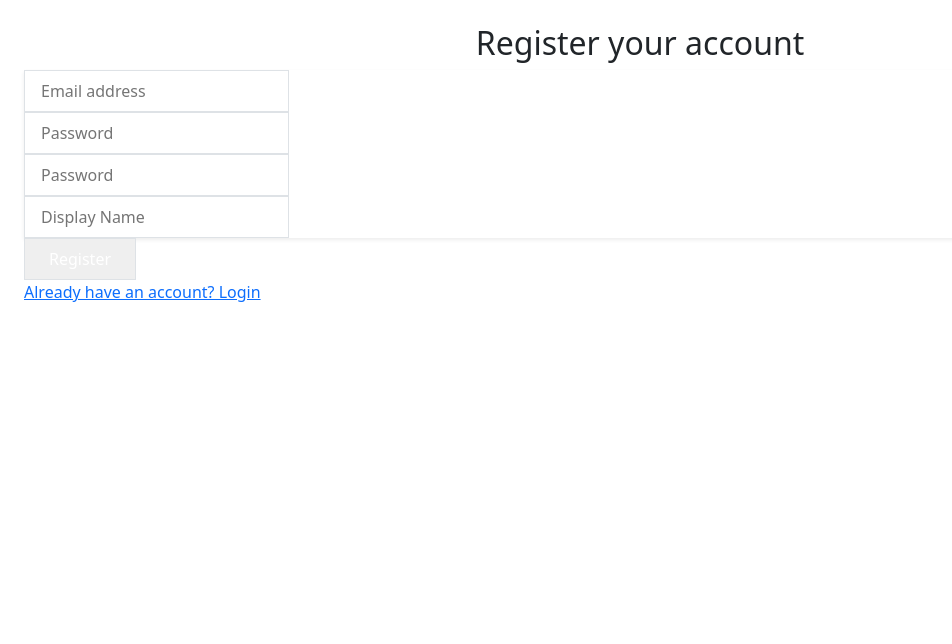
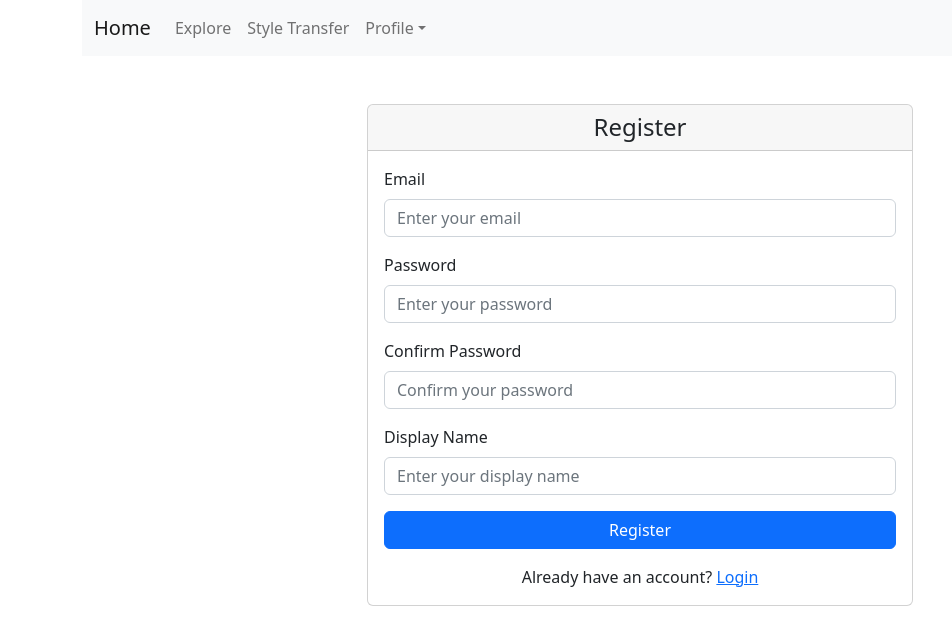
Before and after one commit to ciizz/Democrastyle, a React (Create React App) app in the folder frontend/: page /Register in a window 1280 px wide. Shown: the top 644 px of the page, without its empty margins (0-952 px from the left). Built offline with nearby package versions, Linux system fonts and the light colour scheme; no server answers.

Commit message:
some style changes

```diff
--- a/frontend/src/Components/Login.js
+++ b/frontend/src/Components/Login.js
@@ -1,9 +1,9 @@
 import { useState } from "react";
-import { Link } from "react-router-dom";
 import { useAuth } from "../Contexts/AuthContext";
 import { useEffect } from "react";
 import { useNavigate } from "react-router-dom";
-
+import NavBar from '../Components/NavBar';
+import { Container, Row, Col, Button, Form, Card, CardHeader, CardBody, FormGroup, Label, Input} from 'reactstrap';
 
 export default function Login() {
     const navigate = useNavigate();
@@ -40,61 +40,106 @@ export default function Login() {
     }
 
     return (
-        <div className="min-h-full flex items-center justify-center py-12 px-4 sm:px-6 lg:px-8">
-        <div className="max-w-md w-full space-y-8">
-            <div>
-            <h2 className="mt-4 text-3xl text-center tracking-tight font-light dark:text-white">
-                Login to your account
-            </h2>
-            </div>
-            <form className="mt-8 space-y-6" onSubmit={handleFormSubmit}>
-            <div className="rounded-md shadow-sm -space-y-px">
-                <div>
-                <input
-                    id="email-address"
+    //     <div className="min-h-full flex items-center justify-center py-12 px-4 sm:px-6 lg:px-8">
+    //     <div className="max-w-md w-full space-y-8">
+    //         <div>
+    //         <h2 className="mt-4 text-3xl text-center tracking-tight font-light dark:text-white">
+    //             Login to your account
+    //         </h2>
+    //         </div>
+    //         <form className="mt-8 space-y-6" onSubmit={handleFormSubmit}>
+    //         <div className="rounded-md shadow-sm -space-y-px">
+    //             <div>
+    //             <input
+    //                 id="email-address"
+    //                 name="email"
+    //                 type="email"
+    //                 autoComplete="email"
+    //                 required
+    //                 className="appearance-none rounded-none relative block w-full px-3 py-2 placeholder-gray-500 rounded-t-md bg-gray-50 border border-gray-300 text-gray-900 text-sm focus:outline-none focus:ring-blue-500 focus:border-blue-500 dark:bg-gray-700 dark:border-gray-600 dark:placeholder-gray-400 dark:text-white dark:focus:ring-blue-500 dark:focus:border-blue-500 focus:z-10 sm:text-sm"
+    //                 placeholder="Email address"
+    //                 onChange={(e) => setEmail(e.target.value)}
+    //             />
+    //             </div>
+    //             <div>
+    //             <input
+    //                 id="password"
+    //                 name="password"
+    //                 type="password"
+    //                 autoComplete="current-password"
+    //                 required
+    //                 className="appearance-none rounded-none relative block w-full px-3 py-2 placeholder-gray-500 rounded-t-md bg-gray-50 border border-gray-300 text-gray-900 text-sm focus:outline-none focus:ring-blue-500 focus:border-blue-500 dark:bg-gray-700 dark:border-gray-600 dark:placeholder-gray-400 dark:text-white dark:focus:ring-blue-500 dark:focus:border-blue-500 focus:z-10 sm:text-sm"
+    //                 placeholder="Password"
+    //                 onChange={(e) => setPassword(e.target.value)}
+    //             />
+    //             </div>
+    //         </div>
+    //         <div>
+    //             <button
+    //             type="submit"
+    //             className=" w-full flex justify-center py-2 px-4 border border-transparent text-sm font-medium rounded-md text-white bg-sky-800 hover:bg-sky-900"
+    //             disabled={loading}
+    //             >
+    //             Login
+    //             </button>
+    //         </div>
+    //         <div className="flex items-center justify-between">
+    //             <div className="text-sm">
+    //             <Link
+    //                 to="/register"
+    //                 className="text-blue-600 hover:underline dark:text-blue-500"
+    //             >
+    //                 Don't have an account? Register
+    //             </Link>
+    //             </div>
+    //         </div>
+    //         </form>
+    //     </div>
+    //     </div>
+    // );
+
+    <Container>
+      <NavBar />
+      <Row className="justify-content-center mt-5">
+        <Col md={6}>
+          <Card>
+            <CardHeader tag="h4" className="text-center">Login</CardHeader>
+            <CardBody>
+              <Form onSubmit={handleFormSubmit}>
+                <FormGroup>
+                  <Label for="email">Email</Label>
+                  <Input
+                    type="email"
                     name="email"
-                    type="email"
-                    autoComplete="email"
+                    id="email"
+                    placeholder="Enter your email"
+                    value={email}
+                    onChange={e => setEmail(e.target.value)}
                     required
-                    className="appearance-none rounded-none relative block w-full px-3 py-2 placeholder-gray-500 rounded-t-md bg-gray-50 border border-gray-300 text-gray-900 text-sm focus:outline-none focus:ring-blue-500 focus:border-blue-500 dark:bg-gray-700 dark:border-gray-600 dark:placeholder-gray-400 dark:text-white dark:focus:ring-blue-500 dark:focus:border-blue-500 focus:z-10 sm:text-sm"
-                    placeholder="Email address"
-                    onChange={(e) => setEmail(e.target.value)}
-                />
-                </div>
-                <div>
-                <input
+                  />
+                </FormGroup>
+                <FormGroup>
+                  <Label for="password">Password</Label>
+                  <Input
+                    type="password"
+                    name="password"
                     id="password"
-                    name="password"
-                    type="password"
-                    autoComplete="current-password"
+                    placeholder="Enter your password"
+                    value={password}
+                    onChange={e => setPassword(e.target.value)}
                     required
-                    className="appearance-none rounded-none relative block w-full px-3 py-2 placeholder-gray-500 rounded-t-md bg-gray-50 border border-gray-300 text-gray-900 text-sm focus:outline-none focus:ring-blue-500 focus:border-blue-500 dark:bg-gray-700 dark:border-gray-600 dark:placeholder-gray-400 dark:text-white dark:focus:ring-blue-500 dark:focus:border-blue-500 focus:z-10 sm:text-sm"
-                    placeholder="Password"
-                    onChange={(e) => setPassword(e.target.value)}
-                />
-                </div>
-            </div>
-            <div>
-                <button
-                type="submit"
-                className=" w-full flex justify-center py-2 px-4 border border-transparent text-sm font-medium rounded-md text-white bg-sky-800 hover:bg-sky-900"
-                disabled={loading}
-                >
-                Login
-                </button>
-            </div>
-            <div className="flex items-center justify-between">
-                <div className="text-sm">
-                <Link
-                    to="/register"
-                    className="text-blue-600 hover:underline dark:text-blue-500"
-                >
-                    Don't have an account? Register
-                </Link>
-                </div>
-            </div>
-            </form>
-        </div>
-        </div>
-    );
-}
+                  />
+                </FormGroup>
+                <Button color="primary" block
+                type = "submit"
+                disabled={loading}>
+                  Login
+                </Button>
+              </Form>
+            </CardBody>
+          </Card>
+        </Col>
+      </Row>
+    </Container>
+  );
+};
--- a/frontend/src/Components/Register.js
+++ b/frontend/src/Components/Register.js
@@ -3,6 +3,8 @@ import { Link } from "react-router-dom";
 import { useAuth } from "../Contexts/AuthContext";
 import { useEffect } from "react";
 import { useNavigate } from "react-router-dom";
+import { Container, Row, Col, Button, Form, Card, CardHeader, CardBody, FormGroup, Label, Input} from 'reactstrap';
+import NavBar from '../Components/NavBar';
 
 export default function Register() {
     const navigate = useNavigate();
@@ -39,85 +41,164 @@ export default function Register() {
     }
 
     return (
-        <div className="min-h-full flex items-center justify-center py-12 px-4 sm:px-6 lg:px-8">
-        <div className="max-w-md w-full space-y-8">
-            <div>
-            <h2 className="mt-4 text-3xl text-center tracking-tight font-light dark:text-white">
-                Register your account
-            </h2>
-            </div>
-            <form className="mt-8 space-y-6" onSubmit={handleFormSubmit}>
-            <div className="rounded-md shadow-sm -space-y-px">
-                <div>
-                <input
-                    id="email-address"
+    //     <div className="min-h-full flex items-center justify-center py-12 px-4 sm:px-6 lg:px-8">
+    //     <div className="max-w-md w-full space-y-8">
+    //         <div>
+    //         <h2 className="mt-4 text-3xl text-center tracking-tight font-light dark:text-white">
+    //             Register your account
+    //         </h2>
+    //         </div>
+    //         <form className="mt-8 space-y-6" onSubmit={handleFormSubmit}>
+    //         <div className="rounded-md shadow-sm -space-y-px">
+    //             <div>
+    //             <input
+    //                 id="email-address"
+    //                 name="email"
+    //                 type="email"
+    //                 autoComplete="email"
+    //                 required
+    //                 className="appearance-none rounded-none relative block w-full px-3 py-2 placeholder-gray-500 rounded-t-md bg-gray-50 border border-gray-300 text-gray-900 text-sm focus:outline-none focus:ring-blue-500 focus:border-blue-500 dark:bg-gray-700 dark:border-gray-600 dark:placeholder-gray-400 dark:text-white dark:focus:ring-blue-500 dark:focus:border-blue-500 focus:z-10 sm:text-sm"
+    //                 placeholder="Email address"
+    //                 onChange={(e) => setEmail(e.target.value)}
+    //             />
+    //             </div>
+    //             <div>
+    //             <input
+    //                 id="password"
+    //                 name="password"
+    //                 type="password"
+    //                 autoComplete="current-password"
+    //                 required
+    //                 className="appearance-none rounded-none relative block w-full px-3 py-2 placeholder-gray-500 rounded-t-md bg-gray-50 border border-gray-300 text-gray-900 text-sm focus:outline-none focus:ring-blue-500 focus:border-blue-500 dark:bg-gray-700 dark:border-gray-600 dark:placeholder-gray-400 dark:text-white dark:focus:ring-blue-500 dark:focus:border-blue-500 focus:z-10 sm:text-sm"
+    //                 placeholder="Password"
+    //                 onChange={(e) => setPassword(e.target.value)}
+    //             />
+    //             </div>
+    //             <div>
+    //                 <input
+    //                 id="confirmPassword"
+    //                 name="confirmPassword"
+    //                 type="password"
+    //                 autoComplete="current-password"
+    //                 required
+    //                 className="appearance-none rounded-none relative block w-full px-3 py-2 placeholder-gray-500 rounded-t-md bg-gray-50 border border-gray-300 text-gray-900 text-sm focus:outline-none focus:ring-blue-500 focus:border-blue-500 dark:bg-gray-700 dark:border-gray-600 dark:placeholder-gray-400 dark:text-white dark:focus:ring-blue-500 dark:focus:border-blue-500 focus:z-10 sm:text-sm"
+    //                 placeholder="Password"
+    //                 onChange={(e) => setConfirmPassword(e.target.value)}
+    //             />
+    //             </div>
+    //             <div>
+    //                 <input
+    //                 id="displayName"
+    //                 name="displayName"
+    //                 type="text"
+    //                 required
+    //                 className="appearance-none rounded-none relative block w-full px-3 py-2 placeholder-gray-500 rounded-t-md bg-gray-50 border border-gray-300 text-gray-900 text-sm focus:outline-none focus:ring-blue-500 focus:border-blue-500 dark:bg-gray-700 dark:border-gray-600 dark:placeholder-gray-400 dark:text-white dark:focus:ring-blue-500 dark:focus:border-blue-500 focus:z-10 sm:text-sm"
+    //                 placeholder="Display Name"
+    //                 onChange={(e) => setDisplayName(e.target.value)}
+    //             />
+    //             </div>
+
+    //         </div>
+    //         <div>
+    //             <button
+    //             type="submit"
+    //             className=" w-full flex justify-center py-2 px-4 border border-transparent text-sm font-medium rounded-md text-white bg-sky-800 hover:bg-sky-900"
+    //             disabled={loading}
+    //             >
+    //             Register
+    //             </button>
+    //         </div>
+    //         <div className="flex items-center justify-between">
+    //             <div className="text-sm">
+    //             <Link
+    //                 to="/login"
+    //                 className="text-blue-600 hover:underline dark:text-blue-500"
+    //             >
+    //                 Already have an account? Login
+    //             </Link>
+    //             </div>
+    //         </div>
+    //         </form>
+    //     </div>
+    //     </div>
+    // );
+    <Container>
+      <NavBar />
+      <Row className="justify-content-center mt-5">
+        <Col md={6}>
+          <Card>
+            <CardHeader tag="h4" className="text-center">Register</CardHeader>
+            <CardBody>
+              <Form onSubmit={handleFormSubmit}>
+                <FormGroup>
+                  <Label for="email">Email</Label>
+                  <Input
+                    type="email"
                     name="email"
-                    type="email"
-                    autoComplete="email"
+                    id="email"
+                    placeholder="Enter your email"
+                    value={email}
+                    onChange={e => setEmail(e.target.value)}
                     required
-                    className="appearance-none rounded-none relative block w-full px-3 py-2 placeholder-gray-500 rounded-t-md bg-gray-50 border border-gray-300 text-gray-900 text-sm focus:outline-none focus:ring-blue-500 focus:border-blue-500 dark:bg-gray-700 dark:border-gray-600 dark:placeholder-gray-400 dark:text-white dark:focus:ring-blue-500 dark:focus:border-blue-500 focus:z-10 sm:text-sm"
-                    placeholder="Email address"
-                    onChange={(e) => setEmail(e.target.value)}
                   />
-                </div>
-                <div>
-                <input
+                </FormGroup>
+                <FormGroup>
+                  <Label for="password">Password</Label>
+                  <Input
+                    type="password"
+                    name="password"
                     id="password"
-                    name="password"
+                    placeholder="Enter your password"
+                    value={password}
+                    onChange={e => setPassword(e.target.value)}
+                    required
+                  />
+                </FormGroup>
+                <FormGroup>
+                    <Label for="confirmPassword">Confirm Password</Label>
+                    <Input
                     type="password"
-                    autoComplete="current-password"
+                    name="confirmPassword"
+                    id="confirmPassword"
+                    placeholder="Confirm your password"
+                    value={confirmPassword}
+                    onChange={e => setConfirmPassword(e.target.value)}
                     required
-                    className="appearance-none rounded-none relative block w-full px-3 py-2 placeholder-gray-500 rounded-t-md bg-gray-50 border border-gray-300 text-gray-900 text-sm focus:outline-none focus:ring-blue-500 focus:border-blue-500 dark:bg-gray-700 dark:border-gray-600 dark:placeholder-gray-400 dark:text-white dark:focus:ring-blue-500 dark:focus:border-blue-500 focus:z-10 sm:text-sm"
-                    placeholder="Password"
-                    onChange={(e) => setPassword(e.target.value)}
                     />
-                </div>
-                <div>
-                    <input
-                    id="confirmPassword"
-                    name="confirmPassword"
-                    type="password"
-                    autoComplete="current-password"
+                </FormGroup>
+                <FormGroup>
+                    <Label for="displayName">Display Name</Label>
+                    <Input
+                    type="text"
+                    name="displayName"
+                    id="displayName"
+                    placeholder="Enter your display name"
+                    value={displayName}
+                    onChange={e => setDisplayName(e.target.value)}
                     required
-                    className="appearance-none rounded-none relative block w-full px-3 py-2 placeholder-gray-500 rounded-t-md bg-gray-50 border border-gray-300 text-gray-900 text-sm focus:outline-none focus:ring-blue-500 focus:border-blue-500 dark:bg-gray-700 dark:border-gray-600 dark:placeholder-gray-400 dark:text-white dark:focus:ring-blue-500 dark:focus:border-blue-500 focus:z-10 sm:text-sm"
-                    placeholder="Password"
-                    onChange={(e) => setConfirmPassword(e.target.value)}
                     />
-                </div>
-                <div>
-                    <input
-                    id="displayName"
-                    name="displayName"
-                    type="text"
-                    required
-                    className="appearance-none rounded-none relative block w-full px-3 py-2 placeholder-gray-500 rounded-t-md bg-gray-50 border border-gray-300 text-gray-900 text-sm focus:outline-none focus:ring-blue-500 focus:border-blue-500 dark:bg-gray-700 dark:border-gray-600 dark:placeholder-gray-400 dark:text-white dark:focus:ring-blue-500 dark:focus:border-blue-500 focus:z-10 sm:text-sm"
-                    placeholder="Display Name"
-                    onChange={(e) => setDisplayName(e.target.value)}
-                />
-                </div>
-
-            </div>
-            <div>
-                <button
-                type="submit"
-                className=" w-full flex justify-center py-2 px-4 border border-transparent text-sm font-medium rounded-md text-white bg-sky-800 hover:bg-sky-900"
-                disabled={loading}
-                >
+                </FormGroup>
+                <Button color="primary" block
+                type = "submit"
+                disabled={loading}>
                   Register
-                </button>
-            </div>
-            <div className="flex items-center justify-between">
-                <div className="text-sm">
+                </Button>
+                <div className="flex items-center justify-between mt-3">
+              <div className="text-sm text-center">
+                Already have an account?{" "}
                 <Link
                   to="/login"
                   className="text-blue-600 hover:underline dark:text-blue-500"
                 >
-                    Already have an account? Login
+                  Login
                 </Link>
               </div>
             </div>
-            </form>
-        </div>
-        </div>
+              </Form>
+            </CardBody>
+          </Card>
+        </Col>
+      </Row>
+    </Container>
   );
 }
--- a/frontend/src/Pages/Home.js
+++ b/frontend/src/Pages/Home.js
@@ -1,5 +1,6 @@
 import React from 'react';
 import { Container, Button } from 'react-bootstrap';
+import { Link } from 'react-router-dom';
 
 function Home() {
 
@@ -11,10 +12,10 @@ function Home() {
       <nav>
         <ul className="list-unstyled d-flex justify-content-center">
           {/* TODO: redirect to login/sign up page */}
-          <li className="mx-3"><Button variant="secondary" href="/TODO">Login</Button></li>
-          <li className="mx-3"><Button variant="primary" href="/StyleTransfer">Style Transfer</Button></li>
-          <li className="mx-3"><Button variant="secondary" href="/Explore">Explore</Button></li>
-          <li className="mx-3"><Button variant="secondary" href="/Profile/:username">Profile</Button></li>
+          <li className="mx-3"><Button variant="secondary" as={Link} to={"/Login"}> Login</Button></li>
+          <li className="mx-3"><Button variant="primary" as={Link} to={"/StyleTransfer"}>Style Transfer</Button></li>
+          <li className="mx-3"><Button variant="secondary" as={Link} to={"/Explore"}>Explore</Button></li>
+          <li className="mx-3"><Button variant="secondary" as={Link} to={"/Profile"}>Profile</Button></li>
         </ul>
       </nav>
       <section className="text-center my-5" style={{ fontStyle: 'italic', color: 'gray' }}>
```
Lines whose indentation alone changed are shown as unchanged.
